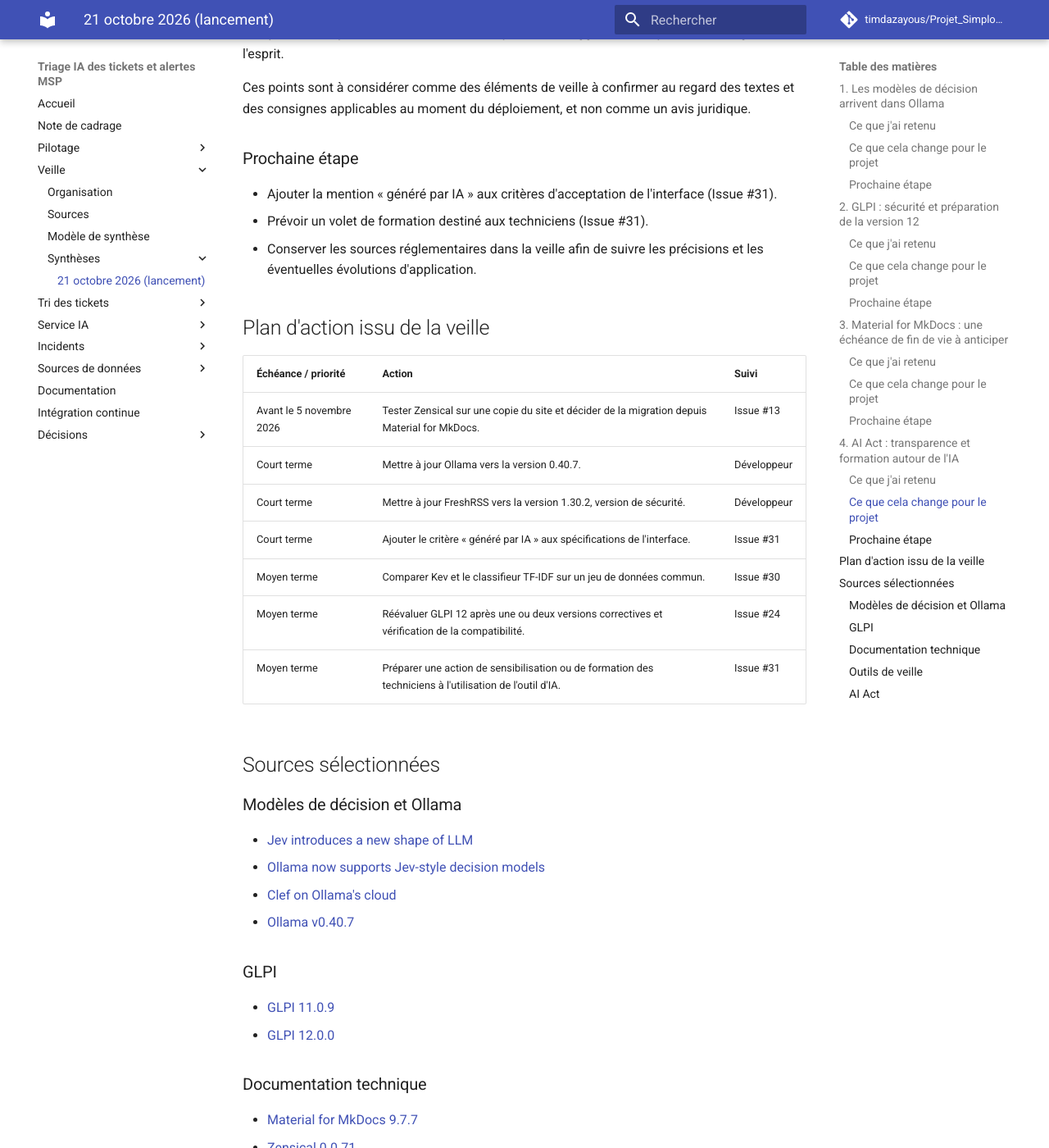
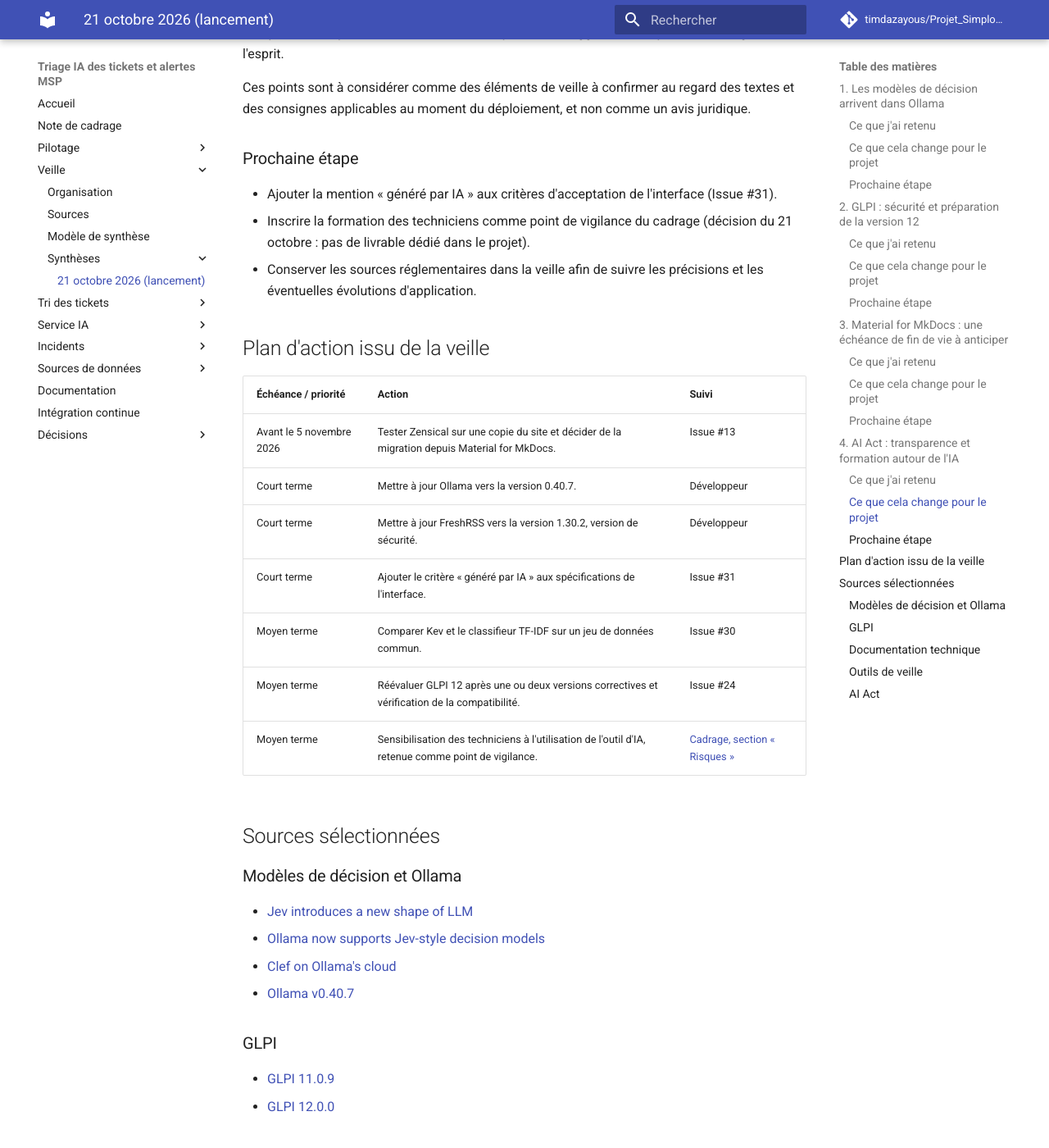
Before and after one commit to timdazayous/Projet_Simplon_FIN_ETUDES, an MkDocs documentation site: the page built from docs/veille/2026-10-21.md, in a window 1280 px wide and 1400 px high, scrolled down 3374 px. Shown: the whole window at 82% size. Built offline with MkDocs 1.6.1 and Material for MkDocs 9.7.7, drawn with Linux system fonts in a browser that asks for light colours; comment, search, counter and statistics services are not loaded.

Commit message:
Décision : #31 réduite à la mention « généré par IA », formation en point de vigilance
Co-Authored-By: Claude Opus 5.5 <noreply@anthropic.com>

```diff
--- a/docs/veille/2026-10-21.md
+++ b/docs/veille/2026-10-21.md
@@ -83,7 +83,7 @@ Ces points sont à considérer comme des éléments de veille à confirmer au re
 ### Prochaine étape
 
 - Ajouter la mention « généré par IA » aux critères d'acceptation de l'interface (Issue #31).
-- Prévoir un volet de formation destiné aux techniciens (Issue #31).
+- Inscrire la formation des techniciens comme point de vigilance du cadrage (décision du 21 octobre : pas de livrable dédié dans le projet).
 - Conserver les sources réglementaires dans la veille afin de suivre les précisions et les éventuelles évolutions d'application.
 
 ## Plan d'action issu de la veille
@@ -96,7 +96,7 @@ Ces points sont à considérer comme des éléments de veille à confirmer au re
 | Court terme | Ajouter le critère « généré par IA » aux spécifications de l'interface. | Issue #31 |
 | Moyen terme | Comparer Kev et le classifieur TF-IDF sur un jeu de données commun. | Issue #30 |
 | Moyen terme | Réévaluer GLPI 12 après une ou deux versions correctives et vérification de la compatibilité. | Issue #24 |
-| Moyen terme | Préparer une action de sensibilisation ou de formation des techniciens à l'utilisation de l'outil d'IA. | Issue #31 |
+| Moyen terme | Sensibilisation des techniciens à l'utilisation de l'outil d'IA, retenue comme point de vigilance. | [Cadrage, section « Risques »](../cadrage.md#risques) |
 
 ## Sources sélectionnées
 
```
Also changed, not shown: CLAUDE.md (+3 -1 lines), JOURNAL.md (+6 -0 lines), docs/cadrage.md (+1 -0 lines).
